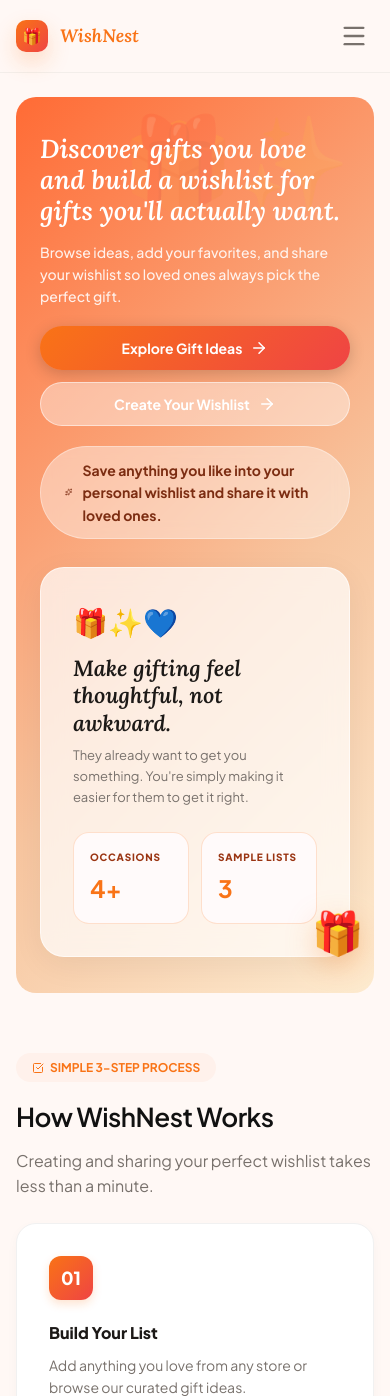
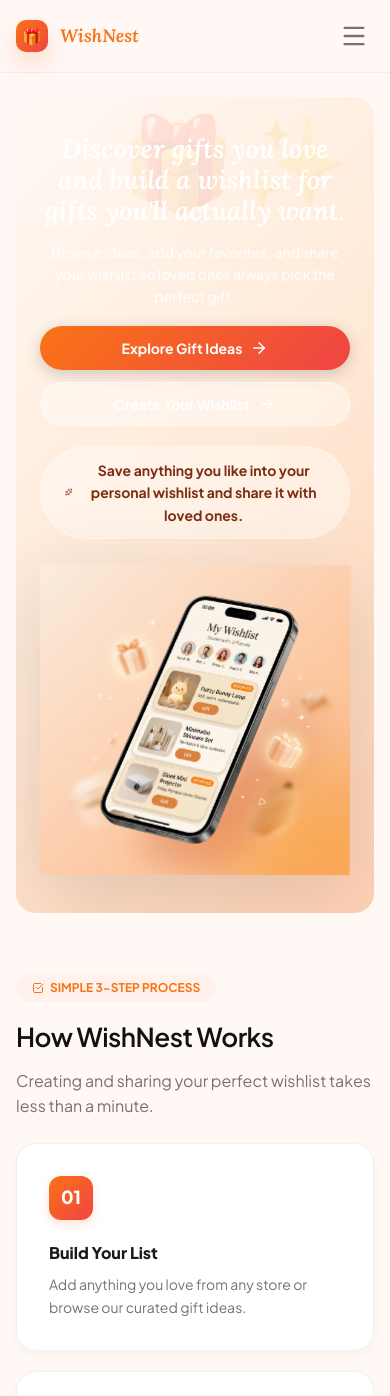
Before and after one commit to Yatish05/wishnest, a React (Vite) app: page / in a window 390 px wide. Shown: the top 1396 px of the page. Built offline with nearby package versions, Linux system fonts and the light colour scheme; no server answers.

Commit message:
feat: overhaul hero section with premium 3D iPhone mockup and aesthetic gradient

```diff
--- a/src/pages/LandingPage.css
+++ b/src/pages/LandingPage.css
@@ -17,7 +17,7 @@
   overflow: hidden;
   border-radius: 20px;
   padding: 52px 48px;
-  background: linear-gradient(135deg, #ff6b35 0%, #f7c59f 60%, #fdebd0 100%);
+  background: linear-gradient(135deg, #FFF9F5 0%, #FFE9D6 50%, #FFD1B3 100%);
   margin: 24px 0;
 }
 
@@ -174,85 +174,49 @@
   color: #fff;
 }
 
-.landing-hero-card {
-  padding: 32px;
-  border-radius: 24px;
-  background: rgba(255, 255, 255, 0.7);
-  border: 1px solid rgba(255, 255, 255, 0.6);
-  backdrop-filter: blur(12px);
-  box-shadow: 0 8px 32px rgba(0, 0, 0, 0.06);
+.landing-hero-mockup-container {
   position: relative;
+  display: flex;
+  justify-content: center;
+  align-items: center;
+  perspective: 1000px;
 }
 
-.landing-hero-card__emoji,
-.landing-hero-card h2,
-.landing-hero-card p,
-.landing-hero-card__stats strong,
-.landing-hero-card__stats span {
-  color: var(--color-text-primary);
+.landing-hero-mockup {
+  width: 100%;
+  max-width: 480px;
+  height: auto;
+  filter: drop-shadow(0 20px 40px rgba(0,0,0,0.12));
+  animation: floatPhone 6s ease-in-out infinite;
+  transform-origin: center;
 }
 
-.landing-hero-card__emoji {
-  font-size: 28px;
-  margin-bottom: 10px;
+@keyframes floatPhone {
+  0%, 100% { transform: translateY(0) rotate(0deg); }
+  50% { transform: translateY(-15px) rotate(1deg); }
 }
 
-.landing-hero-card h2 {
-  font-family: var(--font-display);
-  font-style: italic;
-  font-size: 22px;
-  line-height: 1.25;
-  color: var(--color-text-primary);
+@media (max-width: 860px) {
+  .landing-hero__container {
+    grid-template-columns: 1fr;
+    text-align: center;
   }
 
-.landing-hero-card p {
-  margin-top: 8px;
-  color: var(--color-text-secondary);
-  font-size: 13px;
+  .landing-hero-mockup {
+    max-width: 320px;
+    margin: 0 auto;
   }
 
-.landing-hero-card__stats {
-  display: flex;
-  gap: 12px;
-  margin-top: 24px;
+  .landing-subtitle {
+    margin-left: auto;
+    margin-right: auto;
   }
 
-.landing-stat-box {
-  flex: 1;
-  padding: 16px;
-  border-radius: 16px;
-  background: #fffafa;
-  border: 1px solid #f9731633;
+  .landing-actions {
+    justify-content: center;
+  }
 }
 
-.landing-stat-box span {
-  display: block;
-  font-size: 10px;
-  letter-spacing: 0.08em;
-  color: #9a3412;
-  font-weight: 800;
-  margin-bottom: 4px;
-}
-
-.landing-stat-box strong {
-  display: block;
-  font-size: 24px;
-  color: var(--color-brand);
-}
-
-.landing-hero-card__floating-gift {
-  position: absolute;
-  bottom: -15px;
-  right: -15px;
-  font-size: 42px;
-  filter: drop-shadow(0 10px 15px rgba(249, 115, 22, 0.3));
-  animation: float 4s ease-in-out infinite;
-}
-
-@keyframes float {
-  0%, 100% { transform: translateY(0); }
-  50% { transform: translateY(-10px); }
-}
 
 .landing-section {
   padding: 36px 0;
--- a/src/pages/LandingPage.jsx
+++ b/src/pages/LandingPage.jsx
@@ -144,25 +144,12 @@
               </div>
 
               <div className="landing-hero__panel">
-                <div className="landing-hero-card">
-                  <div className="landing-hero-card__emoji" aria-hidden="true">
-                    🎁✨💙
-                  </div>
-                  <h2>Make gifting feel thoughtful, not awkward.</h2>
-                  <p>
-                    They already want to get you something. You&apos;re simply making it easier for them to get it right.
-                  </p>
-                  <div className="landing-hero-card__stats">
-                    <div className="landing-stat-box">
-                      <span>OCCASIONS</span>
-                      <strong>4+</strong>
-                    </div>
-                    <div className="landing-stat-box">
-                      <span>SAMPLE LISTS</span>
-                      <strong>3</strong>
-                    </div>
-                  </div>
-                  <div className="landing-hero-card__floating-gift" aria-hidden="true">🎁</div>
+                <div className="landing-hero-mockup-container">
+                  <img
+                    src="/hero-mockup.png"
+                    alt="WishNest iPhone Mockup"
+                    className="landing-hero-mockup"
+                  />
                 </div>
               </div>
             </div>
```
Also changed, not shown: public/hero-mockup.png (added). Lines whose indentation alone changed are shown as unchanged.
